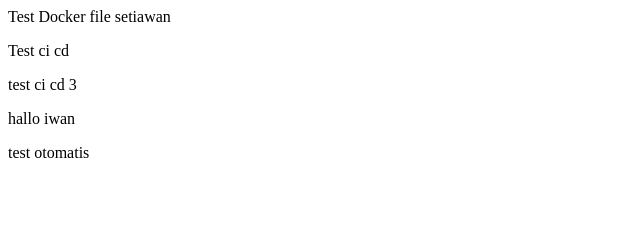
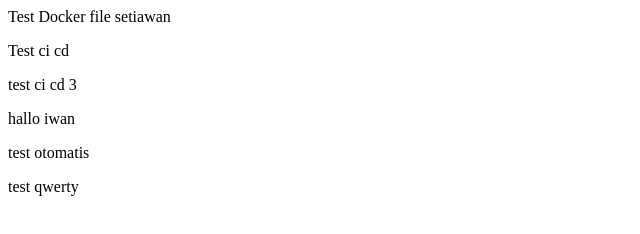
Before and after one commit to setiawan9220940305/nginx-custosm, a plain HTML site: page index.html in a window 1280 px wide. Shown: the full height of the page, 0-640 px from the left. Drawn offline with Linux system fonts and the light colour scheme.

Commit message:
Update index.html

```diff
--- a/index.html
+++ b/index.html
@@ -3,3 +3,4 @@
 <p> test ci cd 3</p>
 <p> hallo iwan </p>
 <p> test otomatis</p>
+<p> test qwerty </p>
```
